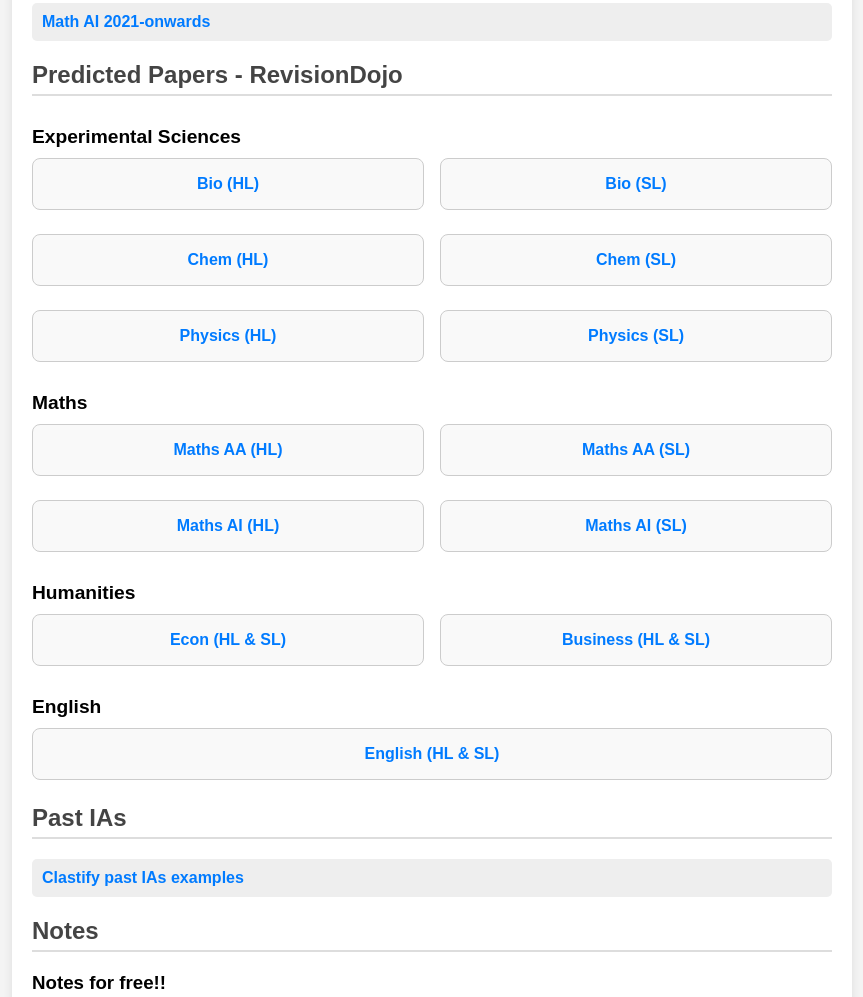
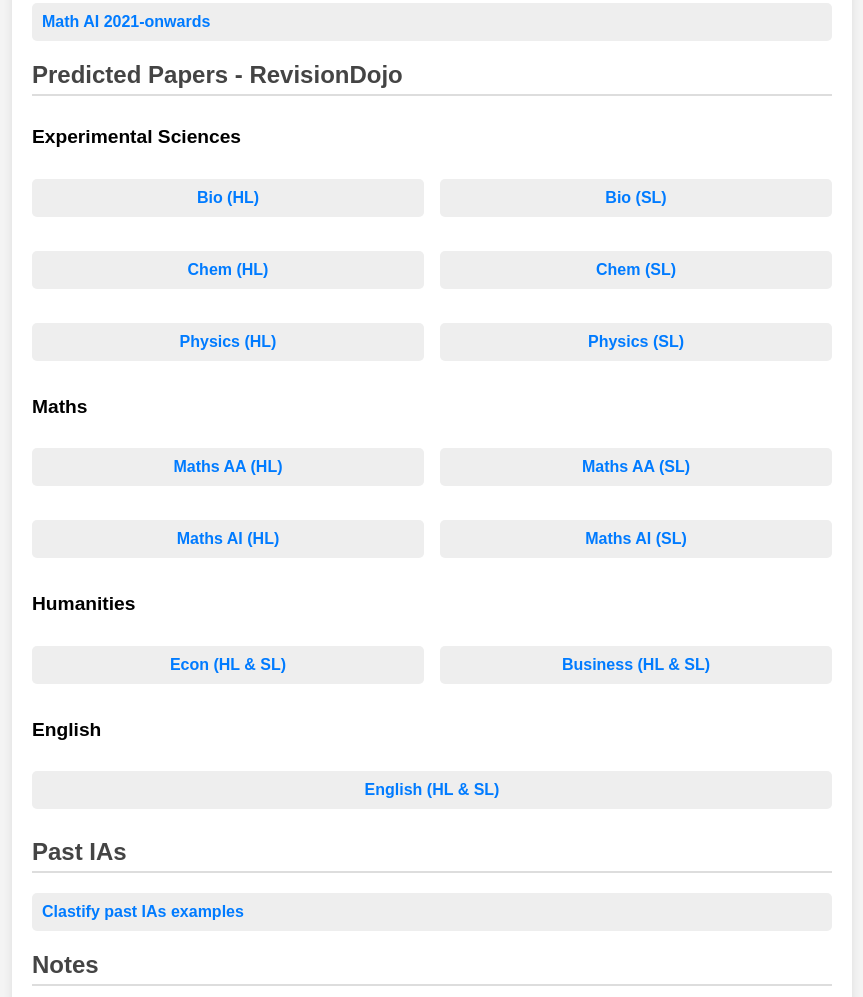
Before and after one commit to rodrisy/ibresources, a plain HTML site: page index.html in a window 1280 px wide. Shown: the part 920-1917 px from the top of the page, without its empty margins (208-1071 px from the left). Drawn offline with Linux system fonts and the light colour scheme.

Commit message:
pls fix it alr

```diff
--- a/style.css
+++ b/style.css
@@ -81,13 +81,13 @@
 h4 {
     font-size: 1.2em;
     margin-top: 30px;
-    margin-bottom: 10px;
 }
 
 
 .card-container {
     display: flex;
     flex-direction: row;
+    justify-content: start;
     /* ensures horizontal alignment */
     gap: 1rem;
     /* spacing between cards */
@@ -97,12 +97,14 @@
 
 .card {
     padding: 1rem;
-    border: 1px solid #ccc;
-    border-radius: 8px;
-    background-color: #f9f9f9;
     flex: 1;
     /* optional: makes cards expand evenly */
     text-align: center;
+
+    background: #eee;
+    margin: 5px 0;
+    padding: 10px;
+    border-radius: 5px;
 }
 
 .card:hover {
```
